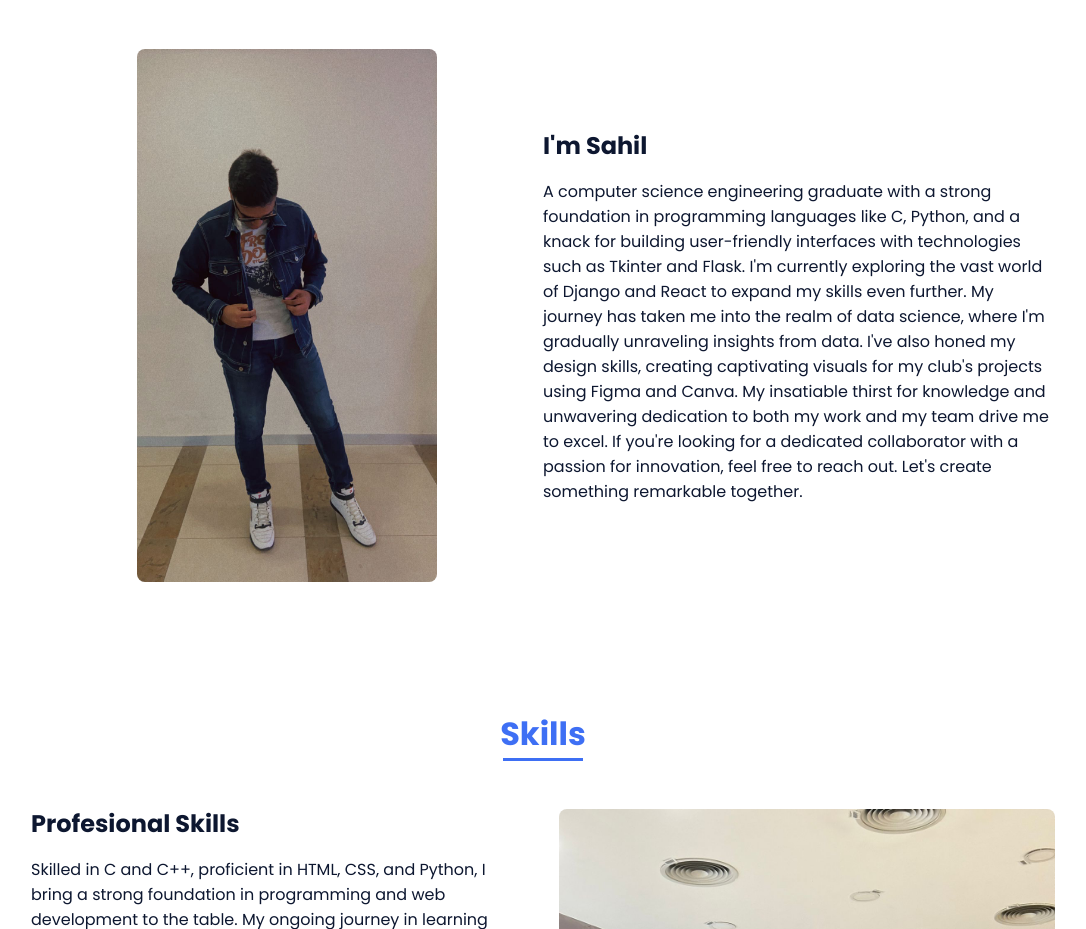
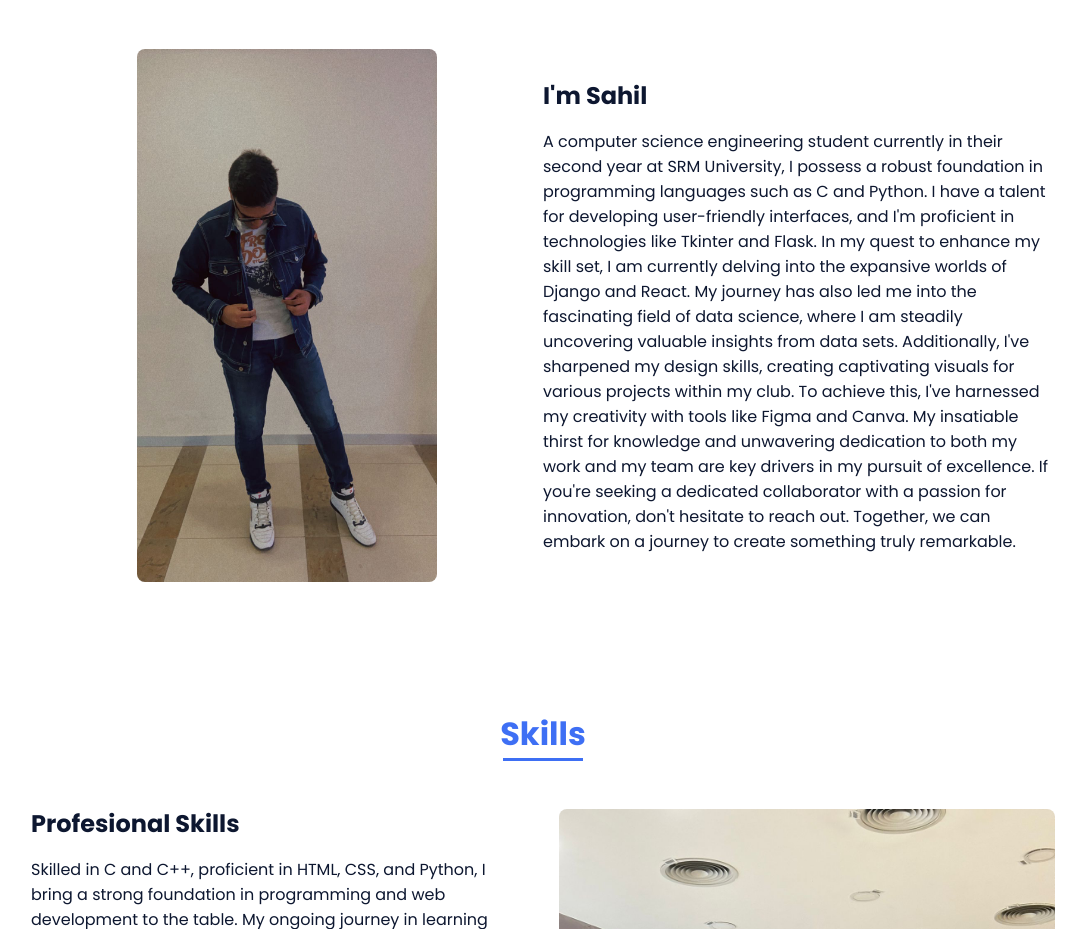
Before and after one commit to Sahil9446/Myportfolio.github.io, a plain HTML site: page index.html in a window 1280 px wide. Shown: the part 1020-1949 px from the top of the page, without its empty margins (97-1183 px from the left). Drawn offline with nearby package versions, Linux system fonts and the light colour scheme.

Commit message:
Update index.html

```diff
--- a/index.html
+++ b/index.html
@@ -81,11 +81,11 @@
                         <h2 class="about__subtitle">I'm Sahil</h2>
                         <p class="about__text">
 
-                            A computer science engineering graduate with a strong foundation in programming languages like C, Python, and a knack for building user-friendly interfaces with technologies such as Tkinter and Flask. I'm currently exploring the vast world of Django and React to expand my skills even further.
+                            A computer science engineering student currently in their second year at SRM University, I possess a robust foundation in programming languages such as C and Python. I have a talent for developing user-friendly interfaces, and I'm proficient in technologies like Tkinter and Flask. In my quest to enhance my skill set, I am currently delving into the expansive worlds of Django and React.
 
-                            My journey has taken me into the realm of data science, where I'm gradually unraveling insights from data. I've also honed my design skills, creating captivating visuals for my club's projects using Figma and Canva.
+                            My journey has also led me into the fascinating field of data science, where I am steadily uncovering valuable insights from data sets. Additionally, I've sharpened my design skills, creating captivating visuals for various projects within my club. To achieve this, I've harnessed my creativity with tools like Figma and Canva.
 
-                            My insatiable thirst for knowledge and unwavering dedication to both my work and my team drive me to excel. If you're looking for a dedicated collaborator with a passion for innovation, feel free to reach out. Let's create something remarkable together.</p>
+                            My insatiable thirst for knowledge and unwavering dedication to both my work and my team are key drivers in my pursuit of excellence. If you're seeking a dedicated collaborator with a passion for innovation, don't hesitate to reach out. Together, we can embark on a journey to create something truly remarkable.</p>
                     </div>
                 </div>
             </section>
```
